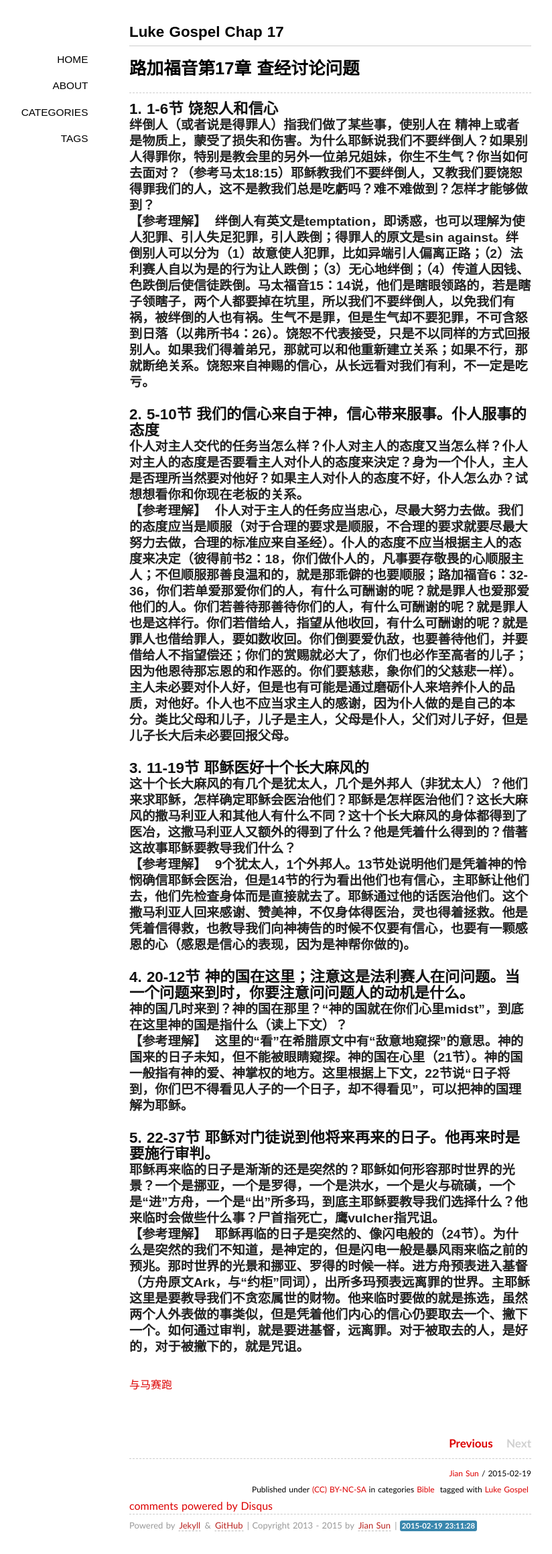
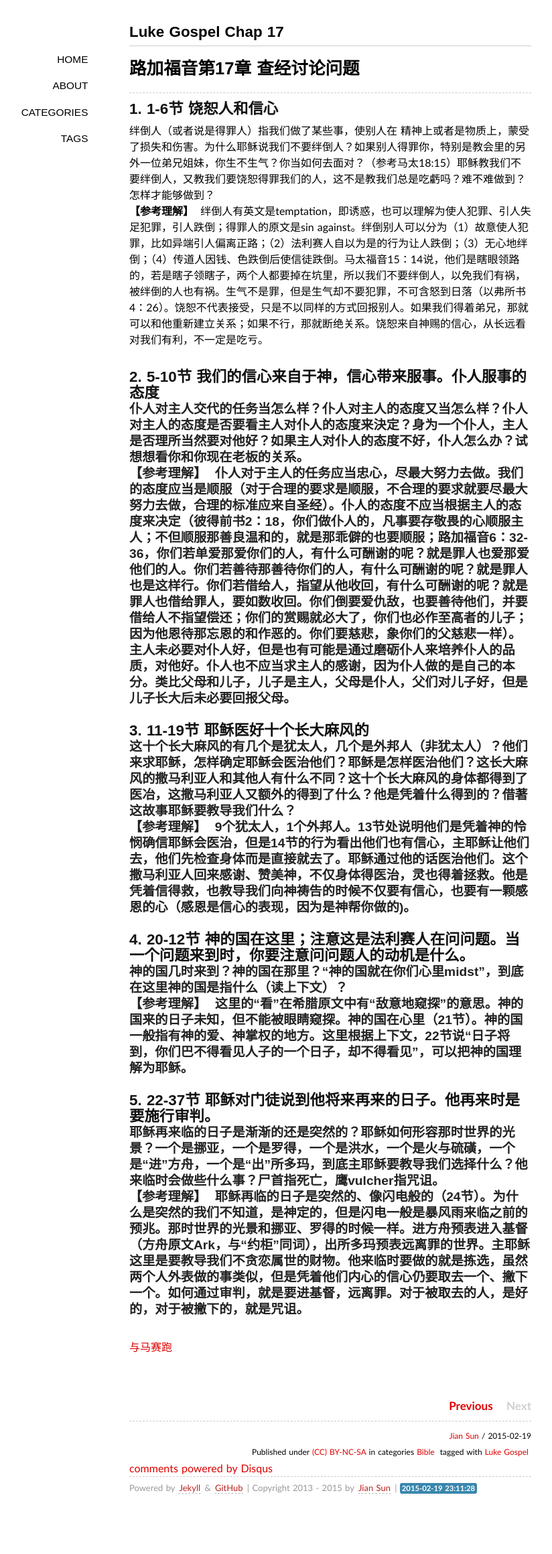
Before and after one commit to sjsprecious/sjsprecious.github.io, a Jekyll site: the page built from _posts/2015-02-19-LUKE-GOSPEL-CHAP-17.md, in a window 1280 px wide. Shown: the whole page at 67% size, without its empty margins (147-971 px from the left). Built offline with Jekyll 4.4.1, drawn with Linux system fonts in a browser that asks for light colours; some web fonts are replaced; comment, search, counter and statistics services are not loaded; after the commit the page ends 2264 px from its top, so only the background shows below that.

```diff
--- a/_posts/2015-02-19-LUKE-GOSPEL-CHAP-17.md
+++ b/_posts/2015-02-19-LUKE-GOSPEL-CHAP-17.md
@@ -12,10 +12,8 @@ tags:
 ----------------
 
 ## 1. 1-6节  饶恕人和信心<br>
-
-### 绊倒人（或者说是得罪人）指我们做了某些事，使别人在 精神上或者是物质上，蒙受了损失和伤害。为什么耶稣说我们不要绊倒人？如果别人得罪你，特别是教会里的另外一位弟兄姐妹，你生不生气？你当如何去面对？（参考马太18:15）耶稣教我们不要绊倒人，又教我们要饶恕得罪我们的人，这不是教我们总是吃虧吗？难不难做到？怎样才能够做到？<br>
-
-### **【参考理解】** &nbsp;绊倒人有英文是temptation，即诱惑，也可以理解为使人犯罪、引人失足犯罪，引人跌倒；得罪人的原文是sin against。绊倒别人可以分为（1）故意使人犯罪，比如异端引人偏离正路；（2）法利赛人自以为是的行为让人跌倒；（3）无心地绊倒；（4）传道人因钱、色跌倒后使信徒跌倒。马太福音15：14说，他们是瞎眼领路的，若是瞎子领瞎子，两个人都要掉在坑里，所以我们不要绊倒人，以免我们有祸，被绊倒的人也有祸。生气不是罪，但是生气却不要犯罪，不可含怒到日落（以弗所书4：26）。饶恕不代表接受，只是不以同样的方式回报别人。如果我们得着弟兄，那就可以和他重新建立关系；如果不行，那就断绝关系。饶恕来自神赐的信心，从长远看对我们有利，不一定是吃亏。<br><br>
+绊倒人（或者说是得罪人）指我们做了某些事，使别人在 精神上或者是物质上，蒙受了损失和伤害。为什么耶稣说我们不要绊倒人？如果别人得罪你，特别是教会里的另外一位弟兄姐妹，你生不生气？你当如何去面对？（参考马太18:15）耶稣教我们不要绊倒人，又教我们要饶恕得罪我们的人，这不是教我们总是吃虧吗？难不难做到？怎样才能够做到？<br>
+**【参考理解】** &nbsp;绊倒人有英文是temptation，即诱惑，也可以理解为使人犯罪、引人失足犯罪，引人跌倒；得罪人的原文是sin against。绊倒别人可以分为（1）故意使人犯罪，比如异端引人偏离正路；（2）法利赛人自以为是的行为让人跌倒；（3）无心地绊倒；（4）传道人因钱、色跌倒后使信徒跌倒。马太福音15：14说，他们是瞎眼领路的，若是瞎子领瞎子，两个人都要掉在坑里，所以我们不要绊倒人，以免我们有祸，被绊倒的人也有祸。生气不是罪，但是生气却不要犯罪，不可含怒到日落（以弗所书4：26）。饶恕不代表接受，只是不以同样的方式回报别人。如果我们得着弟兄，那就可以和他重新建立关系；如果不行，那就断绝关系。饶恕来自神赐的信心，从长远看对我们有利，不一定是吃亏。<br><br>
 
 ## 2. 5-10节  我们的信心来自于神，信心带来服事。仆人服事的态度<br>
 
```
